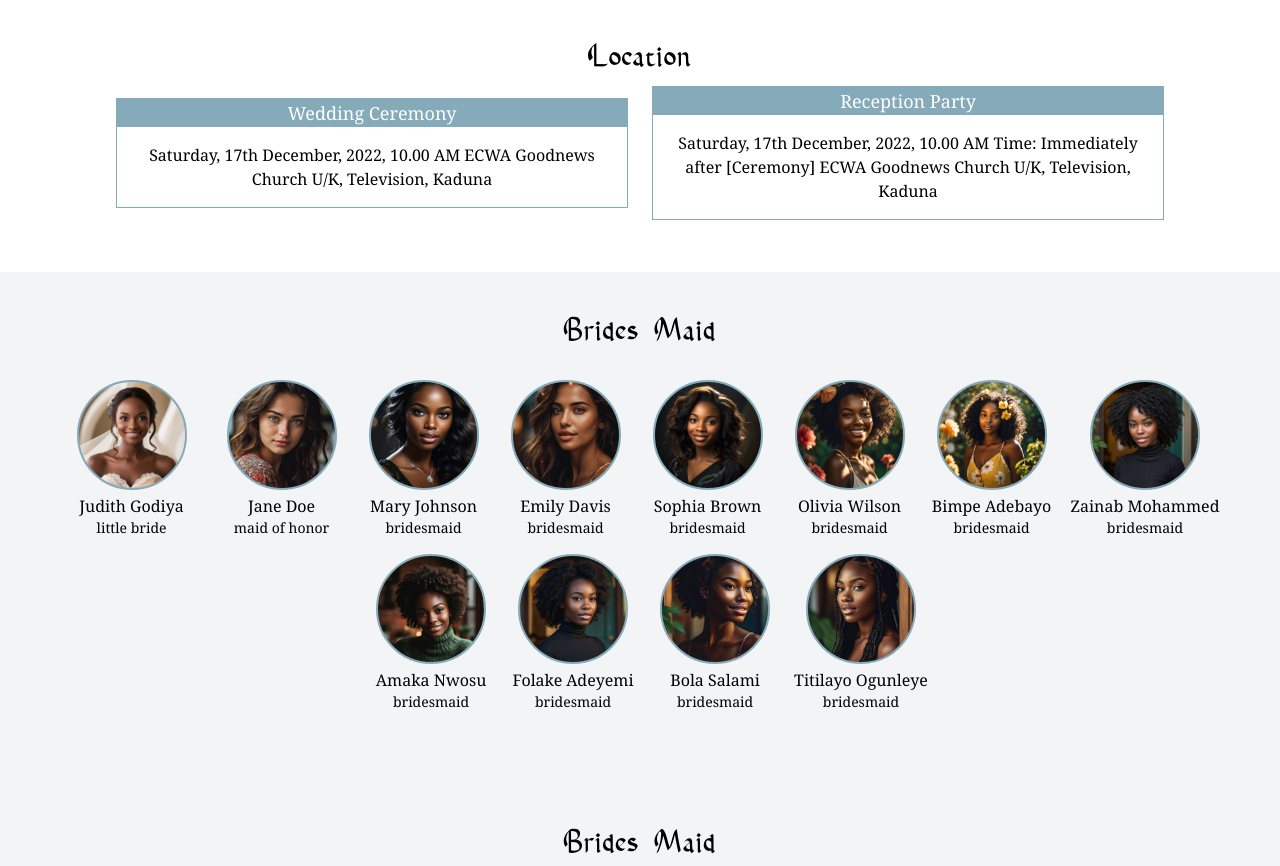
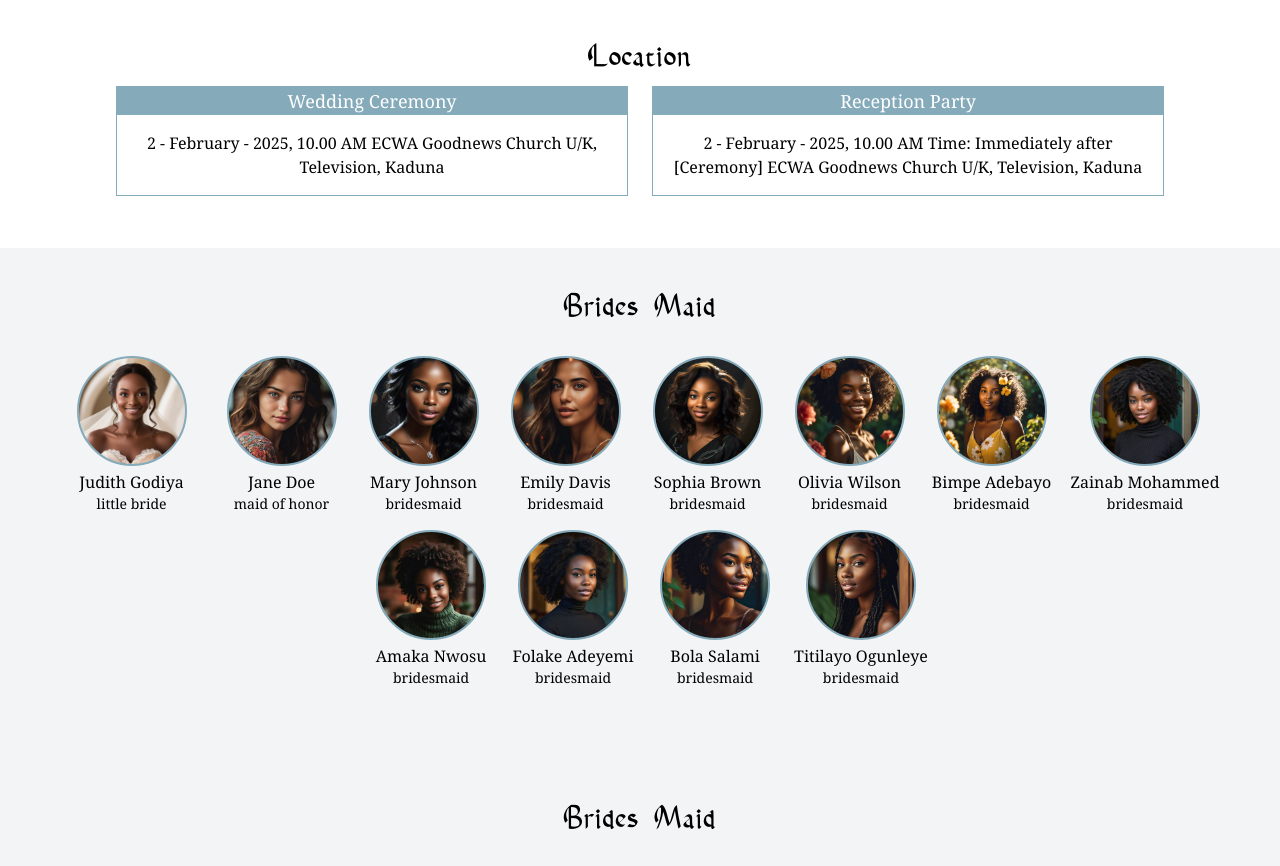
Before and after one commit to daniel-turu/lovelink-template, a React (Create React App) app: page /template1 in a window 1280 px wide. Shown: the part 2208-3074 px from the top of the page. Built offline with nearby package versions, Linux system fonts and the light colour scheme.

Commit message:
adding card

```diff
--- a/src/CouplesData.ts
+++ b/src/CouplesData.ts
@@ -71,8 +71,8 @@ export const getCouples = (): Couplesdata => {
         couplesImageTog3: "/images/couples/4.jpg",
 
         celebration: [
-            { type: "Wedding Ceremony", address: "Saturday, 17th December, 2022, 10.00 AM ECWA Goodnews Church U/K, Television, Kaduna" },
-            { type: "Reception Party", address: "Saturday, 17th December, 2022, 10.00 AM Time: Immediately after [Ceremony] ECWA Goodnews Church U/K, Television, Kaduna" }
+            { type: "Wedding Ceremony", address: "2 - February - 2025, 10.00 AM ECWA Goodnews Church U/K, Television, Kaduna" },
+            { type: "Reception Party", address: "2 - February - 2025, 10.00 AM Time: Immediately after [Ceremony] ECWA Goodnews Church U/K, Television, Kaduna" }
         ],
 
         bridesMaid: [
```
